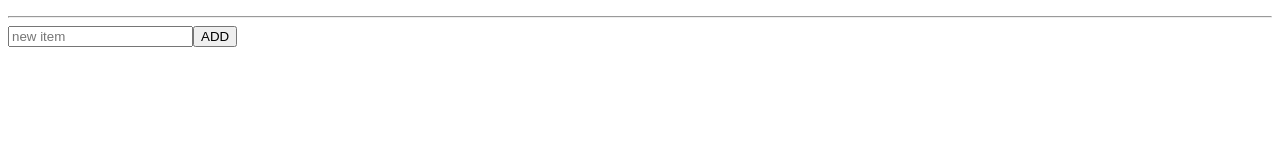
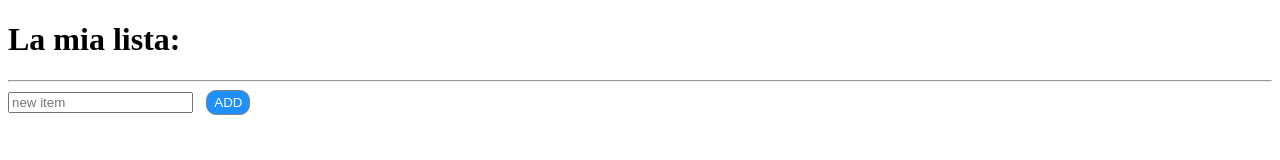
Before and after one commit to SimoneFerrini/vue-todolist, a plain HTML site: page index.html in a window 1280 px wide. Drawn offline with nearby package versions, Linux system fonts and the light colour scheme.

Commit message:
ended with bonusses

```diff
--- /dev/null
+++ b/css/style.css
@@ -0,0 +1,13 @@
+.lined{
+    text-decoration: line-through;
+    color: green;
+}
+
+.my-btn{
+    margin: 0 1em;
+    padding: 4px 7px;
+    border: 1px solid grey;
+    color: white;
+    background-color: dodgerblue;
+    border-radius: 10px;
+}
--- a/index.html
+++ b/index.html
@@ -5,20 +5,22 @@
     <meta http-equiv="X-UA-Compatible" content="IE=edge">
     <meta name="viewport" content="width=device-width, initial-scale=1.0">
     <title>VUE todoLIst</title>
+    <link rel="stylesheet" href="css/style.css">
 </head>
 
 <body>
     <script src="https://unpkg.com/vue@3/dist/vue.global.js"></script>
 
     <div id="app">
+        <h1>La mia lista:</h1>
         <ul>
             <li v-for="(todo, index) in todosList">
-               <span>{{todo.text}}</span> - <span @click="deleteTodo(index)" style="color:red"> &cross;</span>
+               <span @click="todo.done = !todo.done" :class="todo.done ? 'lined' : ''">{{todo.text}}</span> - <span @click="deleteTodo(index)" style="color:red"> &cross;</span>
             </li>
         </ul>
         <hr>
         <input v-model="newTodo.text" type="text" placeholder="new item" @keyup.enter="addTodo()">
-        <button @click="addTodo()">ADD</button>
+        <button @click="addTodo(todo.done)" class="my-btn">ADD</button>
     </div>
 
 
--- a/js/script.js
+++ b/js/script.js
@@ -58,7 +58,9 @@ createApp({
                 text:"",
                 done:false
             }
-        }
+        },
+
+
     }
 
 
```
